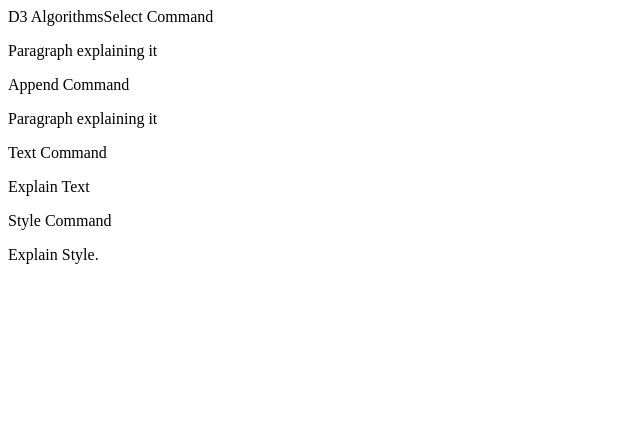
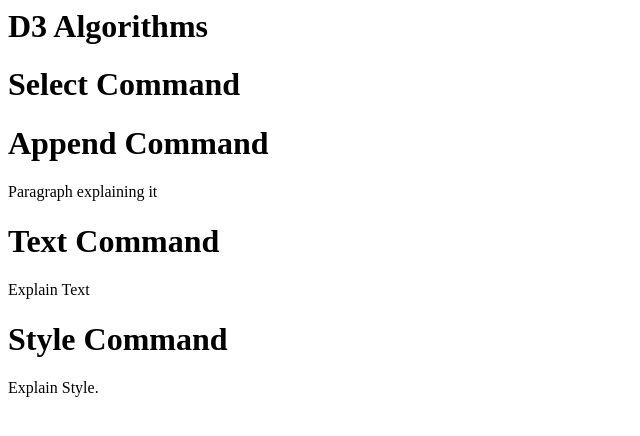
Before and after one commit to asasmith3434/PrepStyle.html, a plain HTML site: page index.html in a window 1280 px wide. Shown: the whole page, without its empty margins (0-640 px from the left). Drawn offline with nearby package versions, Linux system fonts and the light colour scheme.

Commit message:
Update index.html

```diff
--- a/index.html
+++ b/index.html
@@ -4,18 +4,18 @@
   </head>
   <body>
     <script type="text/javascript">
-      d3.select("body").append("h").text("D3 Algorithms");
+      d3.select("body").append("h1").text("D3 Algorithms");
 
-   d3.select("body").append("h").text("Select Command");
-   d3.select("body").append("p").text("Paragraph explaining it");
+   d3.select("body").append("h1").text("Select Command");
+   d3.select("body").append("p").text("");
 
-   d3.select("body").append("h").text("Append Command");
+   d3.select("body").append("h1").text("Append Command");
   d3.select("body").append("p").text("Paragraph explaining it");
 
-  d3.select("body").append("h").text("Text Command");
+  d3.select("body").append("h1").text("Text Command");
   d3.select("body").append("p").text("Explain Text");
 
-   d3.select("body").append("h").text("Style Command");
+   d3.select("body").append("h1").text("Style Command");
   d3.select("body").append("p").text("Explain Style.");
 
 
```
